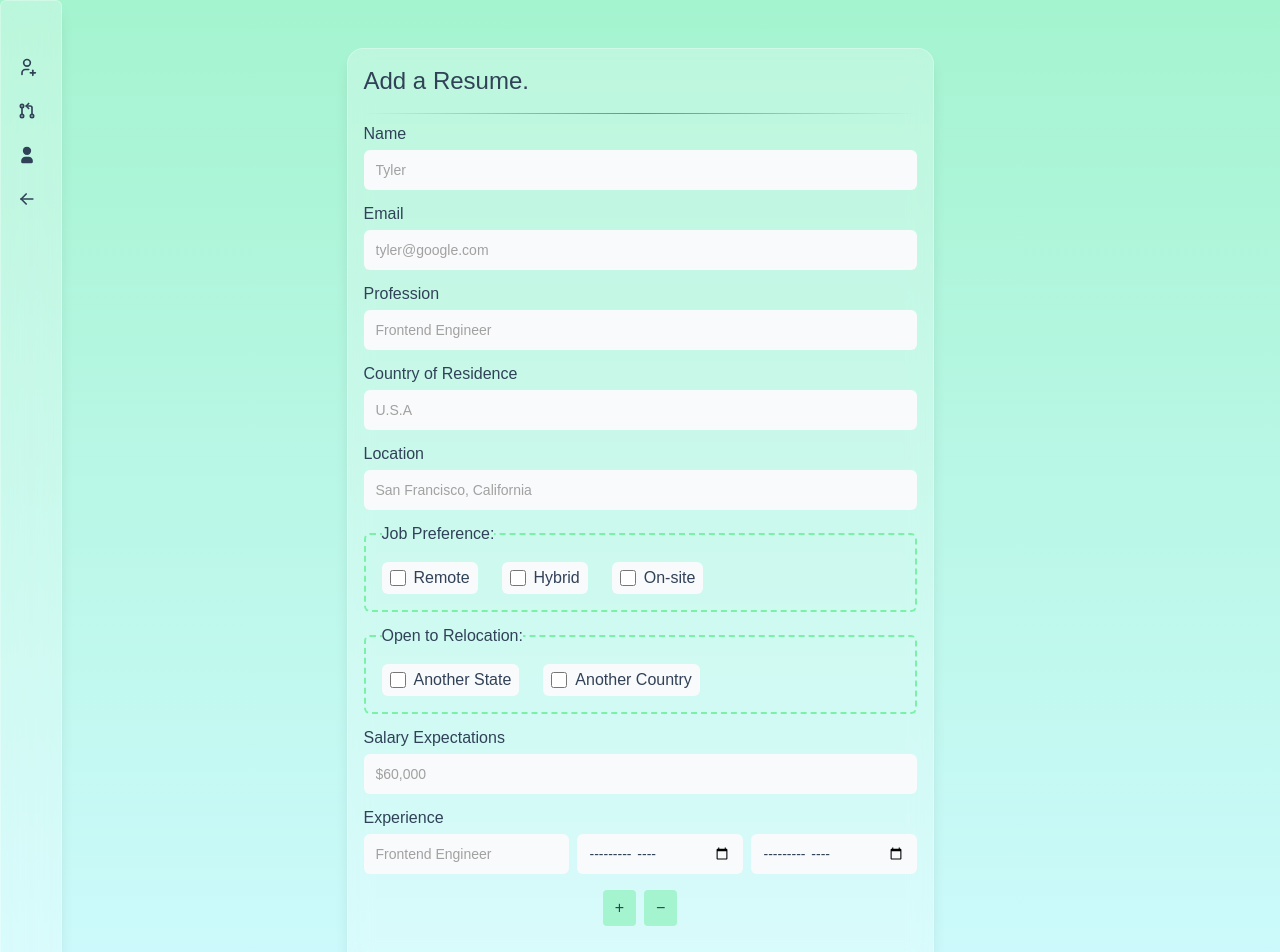
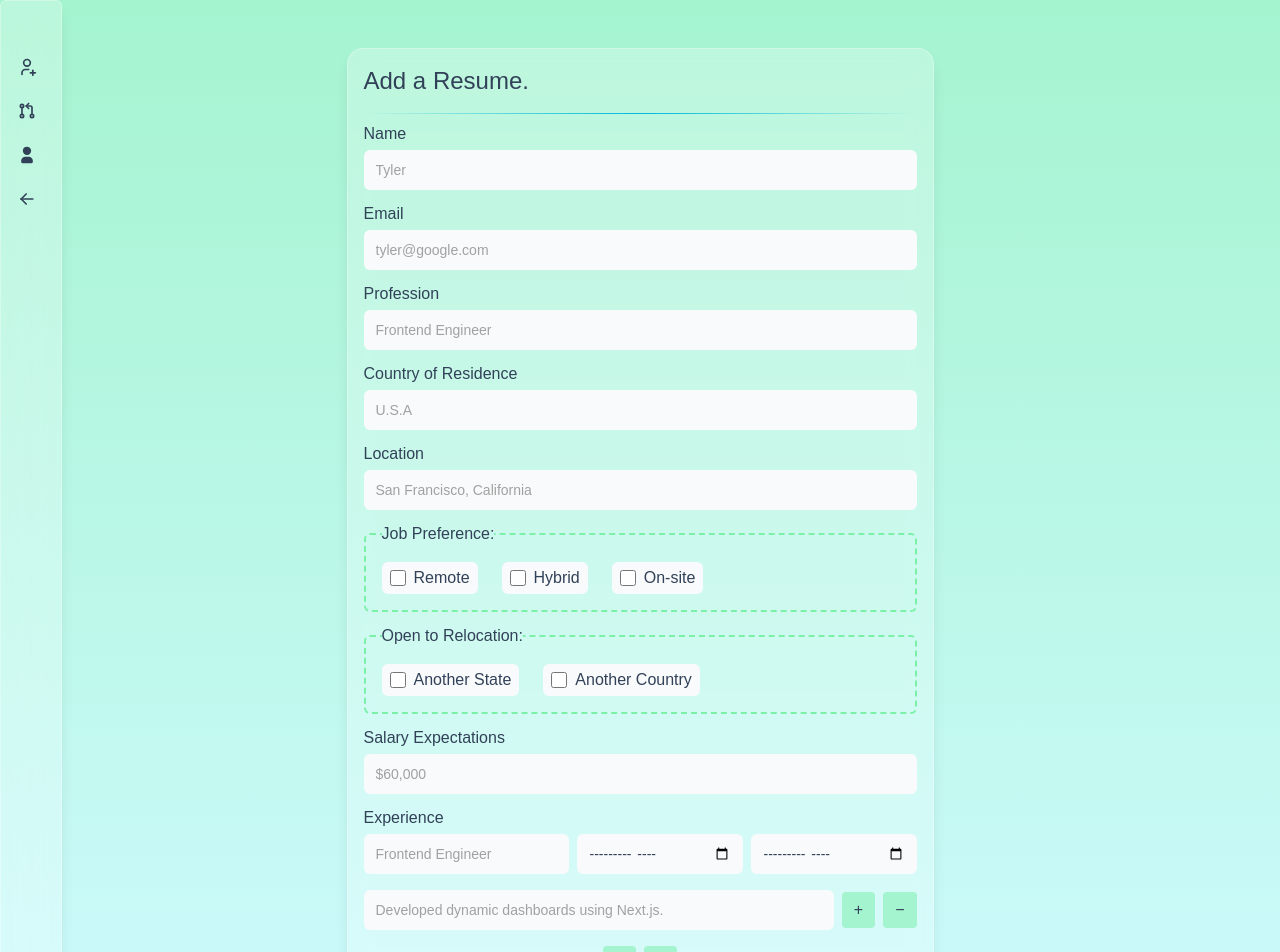
Before and after one commit to Abhishek7Tech/refhire-admin, a Next.js app: page /home/resume in a window 1280 px wide. Shown: the top 952 px of the page. Built offline with nearby package versions, Linux system fonts and the light colour scheme.

Commit message:
implement addexperience buttons functionality

```diff
--- a/app/ui/resume-form/form.tsx
+++ b/app/ui/resume-form/form.tsx
@@ -6,18 +6,62 @@ import Experience from "../add-experience/experience";
 import { useState } from "react";
 import { motion } from "framer-motion";
 
+interface WorkInterface {
+  id: number;
+  work: string;
+}
 interface ExperienceInterface {
   id: number;
   role: string;
   from: string;
   to: string;
-  work: string[];
+  work: WorkInterface[] | [];
 }
 
 function Resume() {
   const [experience, setExperience] = useState<ExperienceInterface[]>([
-    { id: 1, role: "", from: "", to: "", work: [] },
+    { id: 1, role: "", from: "", to: "", work: [{ id: 1, work: "" }] },
   ]);
+
+  const increaseExpHandler = (
+    e: React.MouseEvent<HTMLButtonElement, MouseEvent>
+  ) => {
+    e.preventDefault();
+    console.log("EX", experience.length);
+    const id = experience.length + 1;
+    const addExperience = {
+      id,
+      role: "",
+      from: "",
+      to: "",
+      work: [{ id: 1, work: "" }],
+    };
+    const updateExperience = [...experience, addExperience];
+    setExperience(updateExperience);
+  };
+
+  const increaseWorkHandler = (
+    e: React.MouseEvent<HTMLButtonElement, MouseEvent>
+  ) => {
+    e.currentTarget.parentElement?.id;
+
+  };
+
+  const decreaseWorkHandler = (
+    e: React.MouseEvent<HTMLButtonElement, MouseEvent>
+  ) => {};
+
+  const decreaseExpHandler = (
+    e: React.MouseEvent<HTMLButtonElement, MouseEvent>
+  ) => {
+    e.preventDefault();
+    if (experience.length === 1) {
+      return;
+    }
+    const id = +e.currentTarget.id;
+    const updateExperience = experience.filter((ex) => ex.id !== id);
+    setExperience(updateExperience);
+  };
 
   return (
     <section className="mx-auto w-full max-w-max bg-white/25 border border-white/30 shadow-lg backdrop-blur-md p-4 rounded-2xl my-12">
@@ -218,12 +262,51 @@ function Resume() {
             {experience.map((ex) => (
               <div key={ex.id}>
                 <Experience id={ex.id} />
+                {ex.work.map((work) => (
+                  <div
+                    className="my-4 flex space-x-2 items-center"
+                    key={work.id.toString()}
+                  >
+                    <Input
+                      name="work"
+                      placeholder="Developed dynamic dashboards using Next.js."
+                      type="text"
+                      required
+                    ></Input>
+
+                    <div className="w-fit flex items-center space-x-2 justify-center">
+                      <motion.button
+                        whileHover={{
+                          scaleY: 1.1,
+                        }}
+                        type="button"
+                        id={work.id.toString()}
+                        onClick={(e) => increaseWorkHandler(e)}
+                        className="text-slate-700 cursor-pointer rounded-sm bg-emerald-200 py-1.5 px-3"
+                      >
+                        &#43;
+                      </motion.button>
+                      <motion.button
+                        whileHover={{
+                          scaleY: 1.1,
+                        }}
+                        type="button"
+                        id={ex.id.toString()}
+                        className="text-slate-700 cursor-pointer rounded-sm bg-emerald-200 py-1.5 px-3"
+                        onClick={(e) => decreaseWorkHandler(e)}
+                      >
+                        &minus;
+                      </motion.button>
+                    </div>
+                  </div>
+                ))}
                 <div className="w-full flex items-center space-x-2 justify-center mb-2 mt-4">
                   <motion.button
                     whileHover={{
                       scaleY: 1.1,
                     }}
                     type="button"
+                    onClick={(e) => increaseExpHandler(e)}
                     className="text-slate-700 cursor-pointer rounded-sm bg-emerald-200 py-1.5 px-3"
                   >
                     &#43;
@@ -233,7 +316,9 @@ function Resume() {
                       scaleY: 1.1,
                     }}
                     type="button"
+                    id={ex.id.toString()}
                     className="text-slate-700 cursor-pointer rounded-sm bg-emerald-200 py-1.5 px-3"
+                    onClick={(e) => decreaseExpHandler(e)}
                   >
                     &minus;
                   </motion.button>
--- a/app/ui/verify-form/form.tsx
+++ b/app/ui/verify-form/form.tsx
@@ -27,13 +27,17 @@ function Verify() {
     return;
   }
 
-  const resendOtpHanlder = useCallback(async (e: React.MouseEvent<HTMLButtonElement>) => {
-    e.preventDefault();
-    setPending(true);
-    if (!userContext?.email) return;
-    await resendOtp(userContext.email);
-    setPending(false);
-  }, [userContext.email]);
+  const resendOtpHanlder = useCallback(
+    async (e: React.MouseEvent<HTMLButtonElement>) => {
+      e.preventDefault();
+      setPending(true);
+      if (!userContext?.email) return;
+      console.log("Email", userContext.email);
+      await resendOtp(userContext.email);
+      setPending(false);
+    },
+    [userContext.email]
+  );
   return (
     <section className="mx-auto w-full max-w-md bg-white/25 border border-white/30 shadow-lg backdrop-blur-md p-4 rounded-2xl my-12">
       <h2 className="text-2xl font-mukta font-medium text-slate-700 leading-loose">
--- /dev/null
+++ b/app/verify/middleware.ts
@@ -0,0 +1,13 @@
+import { NextRequest, NextResponse } from "next/server";
+import { createClient } from "../utils/supabase/server";
+
+
+export default async function allowToVerify(request: NextRequest) {
+  const supabase = await createClient();
+  const session = await supabase.auth.getUser();
+  const userId = await session.data.user?.id;
+  if (userId) {
+    return NextResponse.redirect(new URL("/home", request.url));
+  }
+  return NextResponse.next();
+}
--- a/middleware.ts
+++ b/middleware.ts
@@ -1,6 +1,7 @@
 import { type NextRequest } from "next/server";
 import { updateSession } from "@/app/utils/supabase/middleware";
 import allowToLogin from "./app/utils/middlewares/signIn/middleware";
+import allowToVerify from "./app/verify/middleware";
 
 export default async function middleWare(request: NextRequest) {
   if (request.url.includes("/home")) {
@@ -8,7 +9,7 @@ export default async function middleWare(request: NextRequest) {
   }
 
   if (request.url.includes("/verify")) {
-    return await allowToLogin(request);
+    return await allowToVerify(request);
   }
   return await updateSession(request);
 }
```
